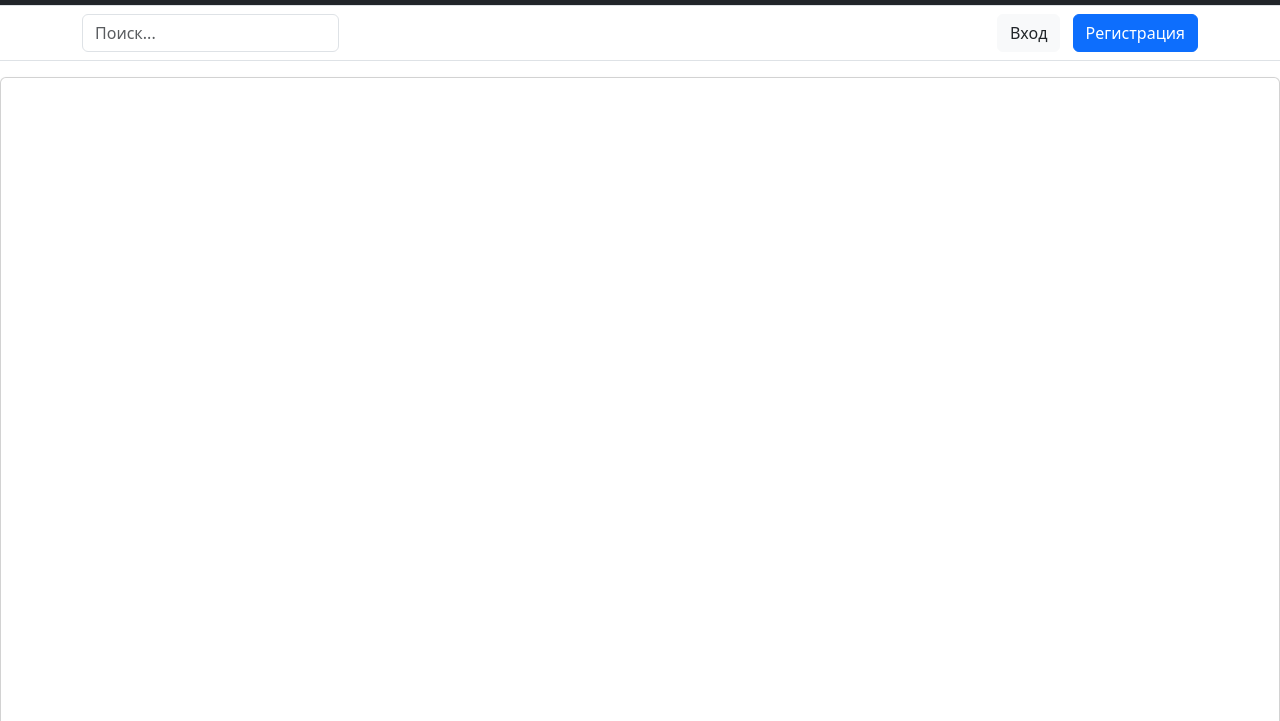
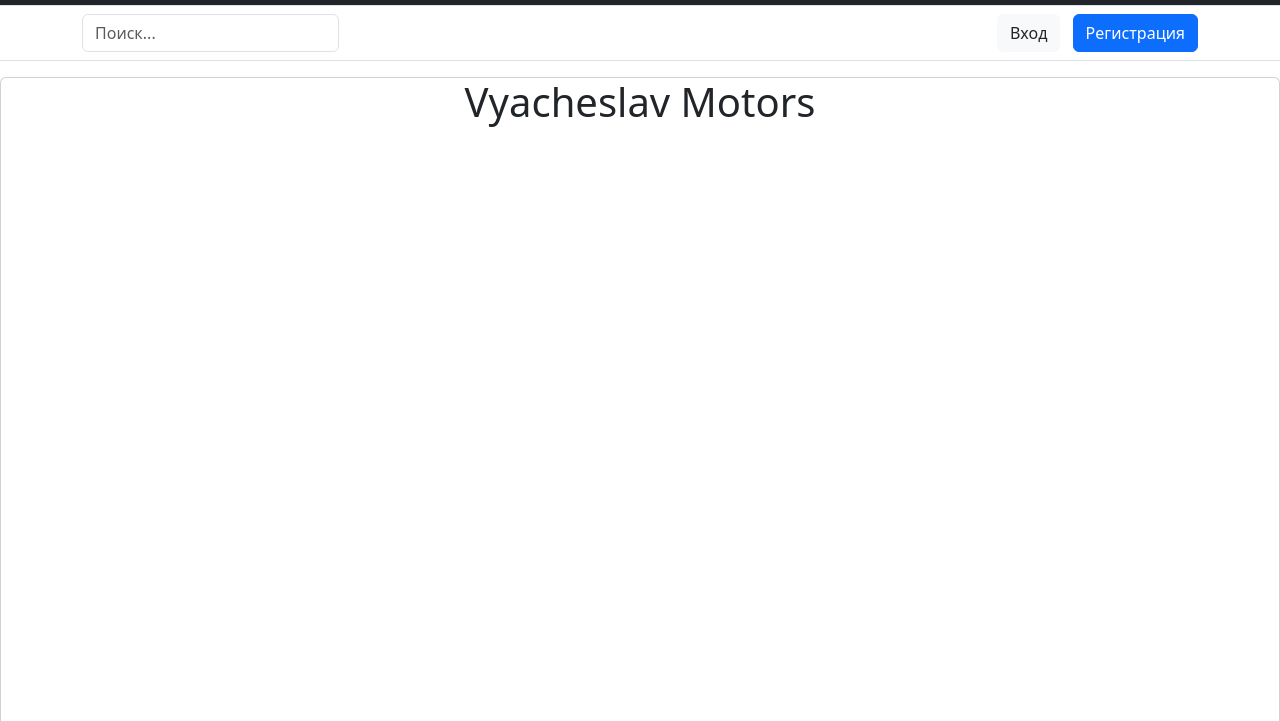
Before and after one commit to Shrek1ch/Premium-Car, a plain HTML site: page template/index.html in a window 1280 px wide. Shown: the part 79-800 px from the top of the page. Drawn offline with nearby package versions, Linux system fonts and the light colour scheme.

Commit message:
Update index.html

```diff
--- a/template/index.html
+++ b/template/index.html
@@ -4,7 +4,7 @@
 <head>
     <meta charset="utf-8">
     <meta name="viewport" content="width=device-width, initial-scale=1">
-    <title>Премиальные автомобили</title>
+    <title>Vyacheslav Motors🚗</title>
     <link href="https://cdn.jsdelivr.net/npm/bootstrap@5.3.5/dist/css/bootstrap.min.css" rel="stylesheet"
         integrity="sha384-SgOJa3DmI69IUzQ2PVdRZhwQ+dy64/BUtbMJw1MZ8t5HZApcHrRKUc4W0kG879m7" crossorigin="anonymous">
     <link href="style.css" rel="stylesheet">
@@ -95,7 +95,9 @@
         </div>
     </header>
 
-    <div class="card shadow-sm car-img"></div>
+    <div class="card shadow-sm car-img">
+        <h1 class="text1">Vyacheslav Motors</h1>
+    </div>
 
 
     <h1>КАТАЛОГ</h1>
```
